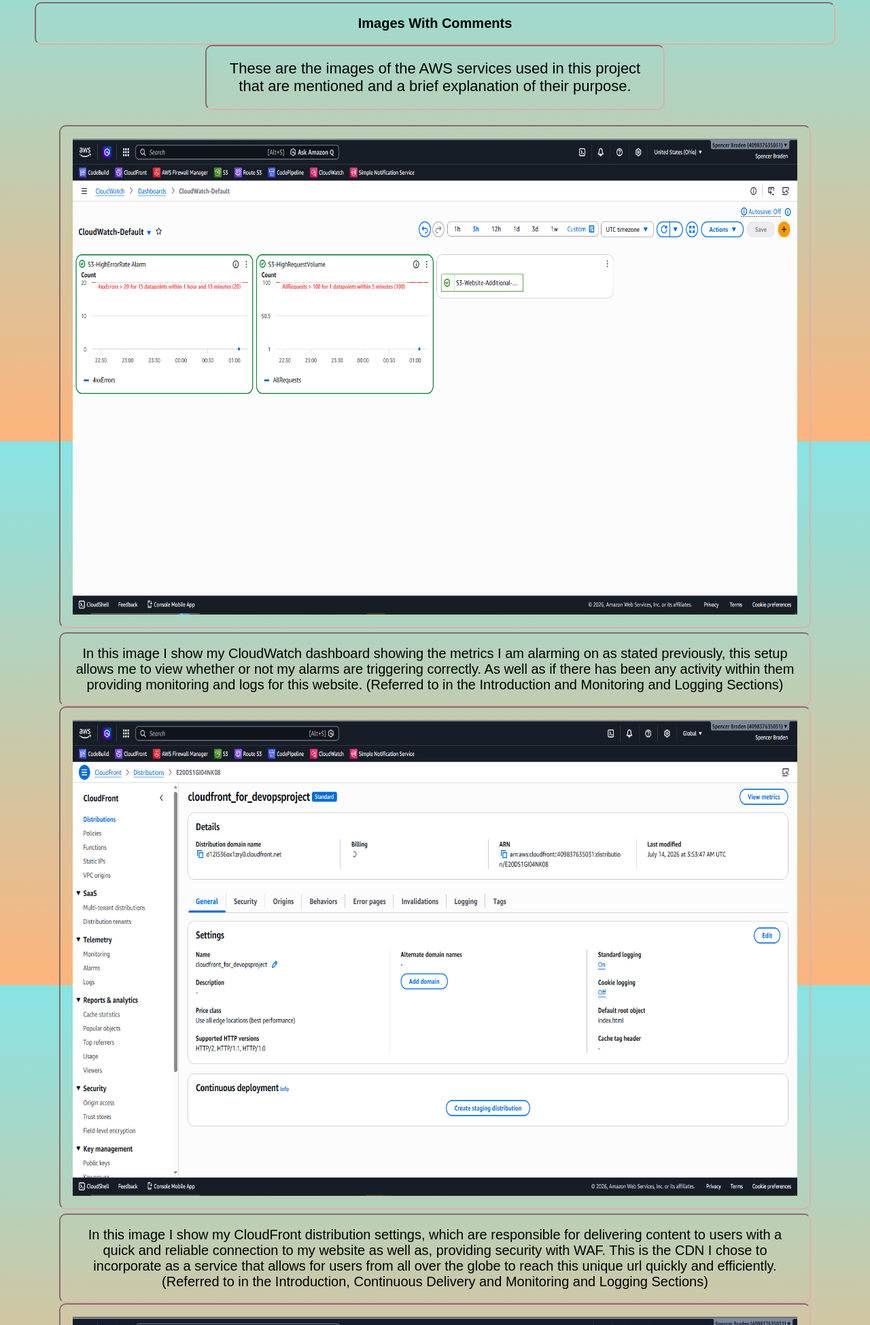
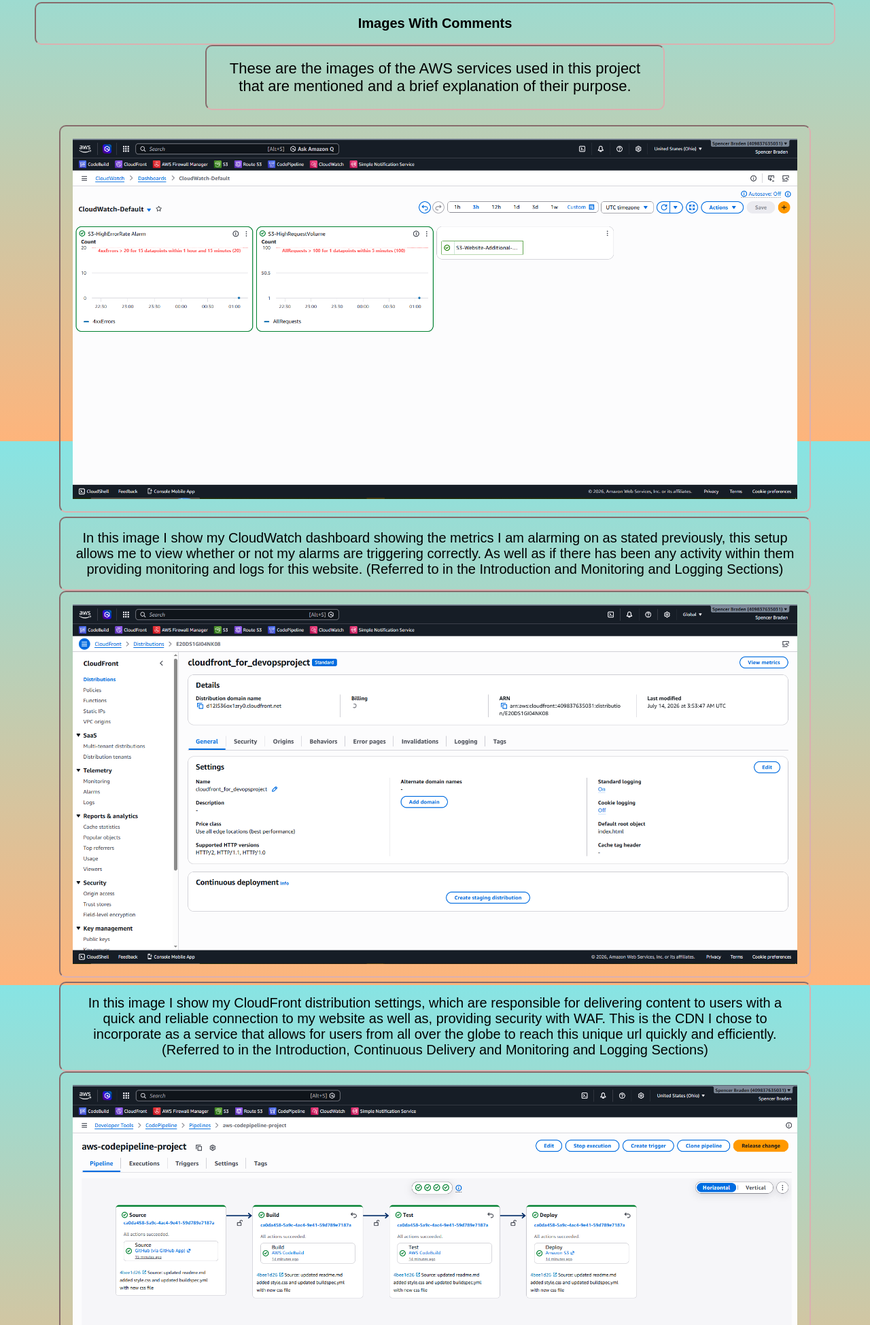
Before and after one commit to brecneps/DevOps-Project, a plain HTML site: page index.html in a window 1280 px wide. Shown: the part 2551-4500 px from the top of the page at 68% size. Drawn offline with Linux system fonts and the light colour scheme.

Commit message:
removed unnecessary attributes in height and width

```diff
--- a/index.html
+++ b/index.html
@@ -62,22 +62,22 @@
 <p>These are the images of the AWS services used in this project that are mentioned and a brief explanation of their purpose.
 </p>
 <figure>
-<img src="/images/cloudwatch capture.PNG" alt="CloudWatch Image" width="900" height="700">
+<img src="/images/cloudwatch capture.PNG" alt="CloudWatch Image">
 <figcaption>In this image I show my CloudWatch dashboard showing
             the metrics I am alarming on as stated previously, this setup allows me to view whether or not my alarms are triggering correctly.
             As well as if there has been any activity within them providing monitoring and logs for this website. (Referred to in the Introduction and Monitoring and Logging Sections)
         </figcaption>
-<img src="/images/cloudfront capture.PNG" alt="CloudFront Image" width="900" height="700">
+<img src="/images/cloudfront capture.PNG" alt="CloudFront Image">
 <figcaption>In this image I show my CloudFront distribution settings,
             which are responsible for delivering content to users with a quick and reliable connection to my website as well as,
             providing security with WAF. This is the CDN I chose to incorporate as a service that allows for users from all over the globe to reach this unique url quickly and efficiently. (Referred to in the Introduction, Continuous Delivery and Monitoring and Logging Sections)
         </figcaption>
-<img src="/images/codebuild capture.PNG" alt="CodeBuild Image" width="900" height="700">
+<img src="/images/codebuild capture.PNG" alt="CodeBuild Image">
 <figcaption>In this image I show my AWS CodeBuild console, which displays the build status AWS CodeBuildpipeline configuration for my website project.
             This allows me to monitor and manage the continuous integration and continuous deployment process for my website.
             (Referred to in the Introduction, Continuous Integration and Continuous Delivery Sections)
         </figcaption>
-<img src="/images/s3 bucket capture.PNG" alt="S3 Bucket Image" width="900" height="700">
+<img src="/images/s3 bucket capture.PNG" alt="S3 Bucket Image">
 <figcaption>In this image I show my Amazon S3 bucket console, which displays the website hosting settings and bucket contents. Showing consistency with my GitHub repository and the AWS CodeBuild pipeline I configured.
             This allows me to monitor and manage the bucket hosting my website.
             (Referred to in the Introduction, Continuous Integration, Continuous Delivery and Monitoring and Logging Sections)
```
